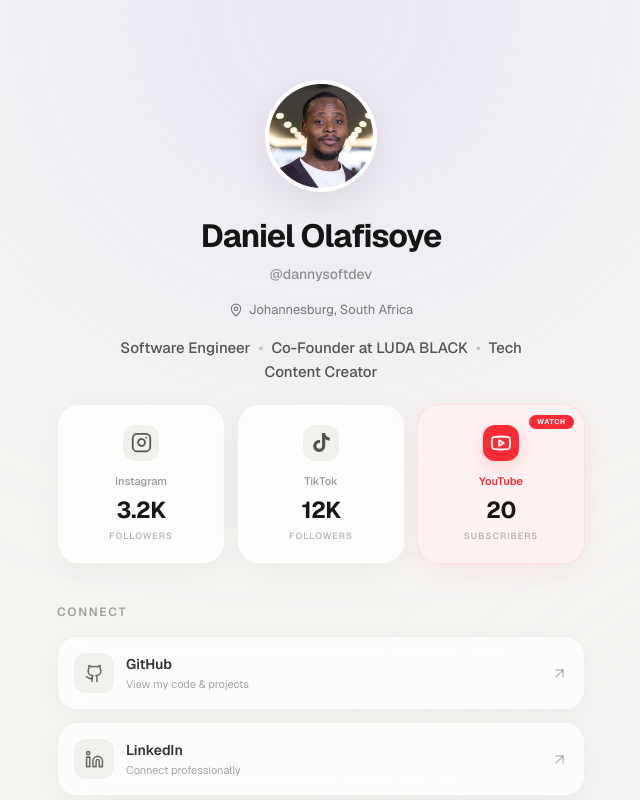
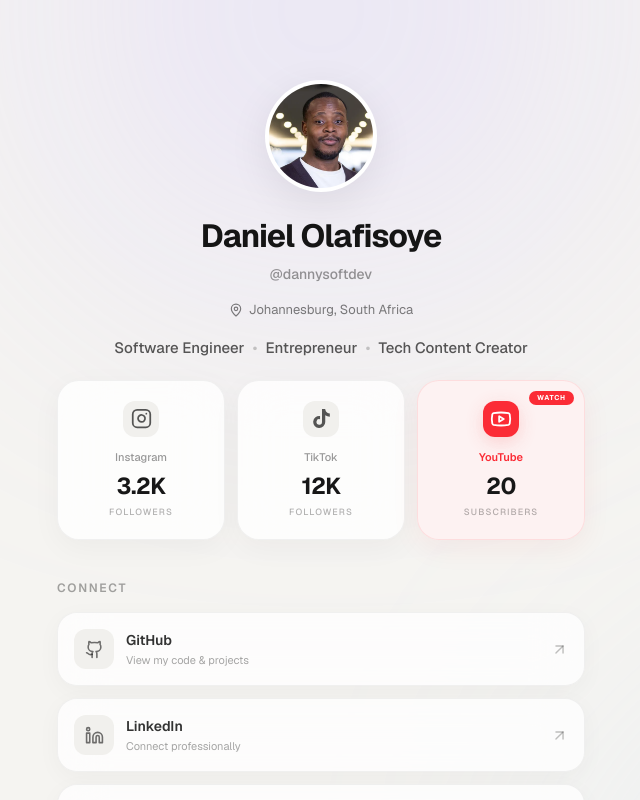
Before and after one commit to danielolafisoye/portfolio-website, a Next.js app in the folder portfolio-website/: page /links in a window 1280 px wide. Shown: the top 800 px of the page, without its empty margins (319-959 px from the left). Built offline with nearby package versions, Linux system fonts and the light colour scheme; no server answers.

Commit message:
Use entrepreneur in links profile bio

```diff
--- a/portfolio-website/app/links/page.tsx
+++ b/portfolio-website/app/links/page.tsx
@@ -148,7 +148,7 @@ export default function LinksPage() {
           <p className="mt-4 max-w-md text-[14px] font-medium leading-6 text-black/65 sm:text-[15px]">
             Software Engineer
             <span className="mx-2 text-black/20">•</span>
-            Co-Founder at LUDA BLACK
+            Entrepreneur
             <span className="mx-2 text-black/20">•</span>
             Tech Content Creator
           </p>
```
